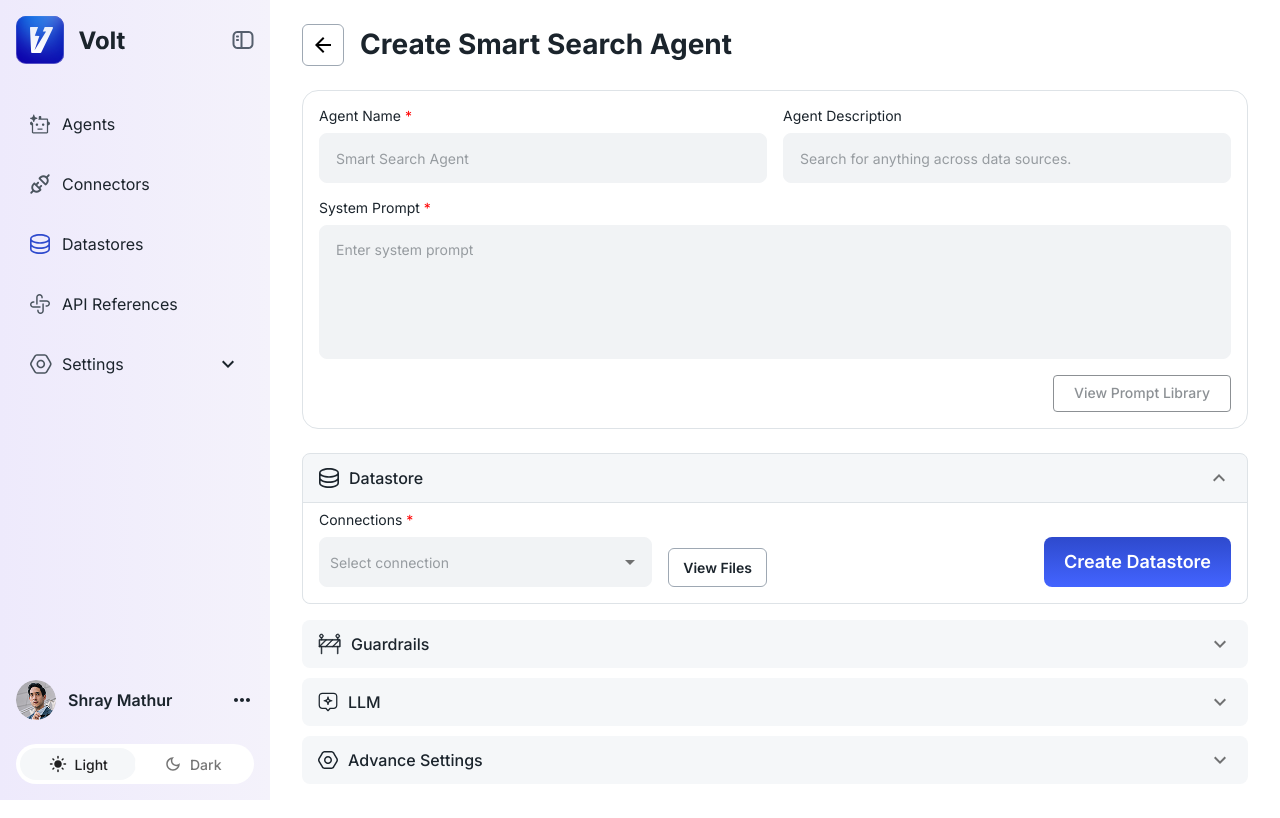
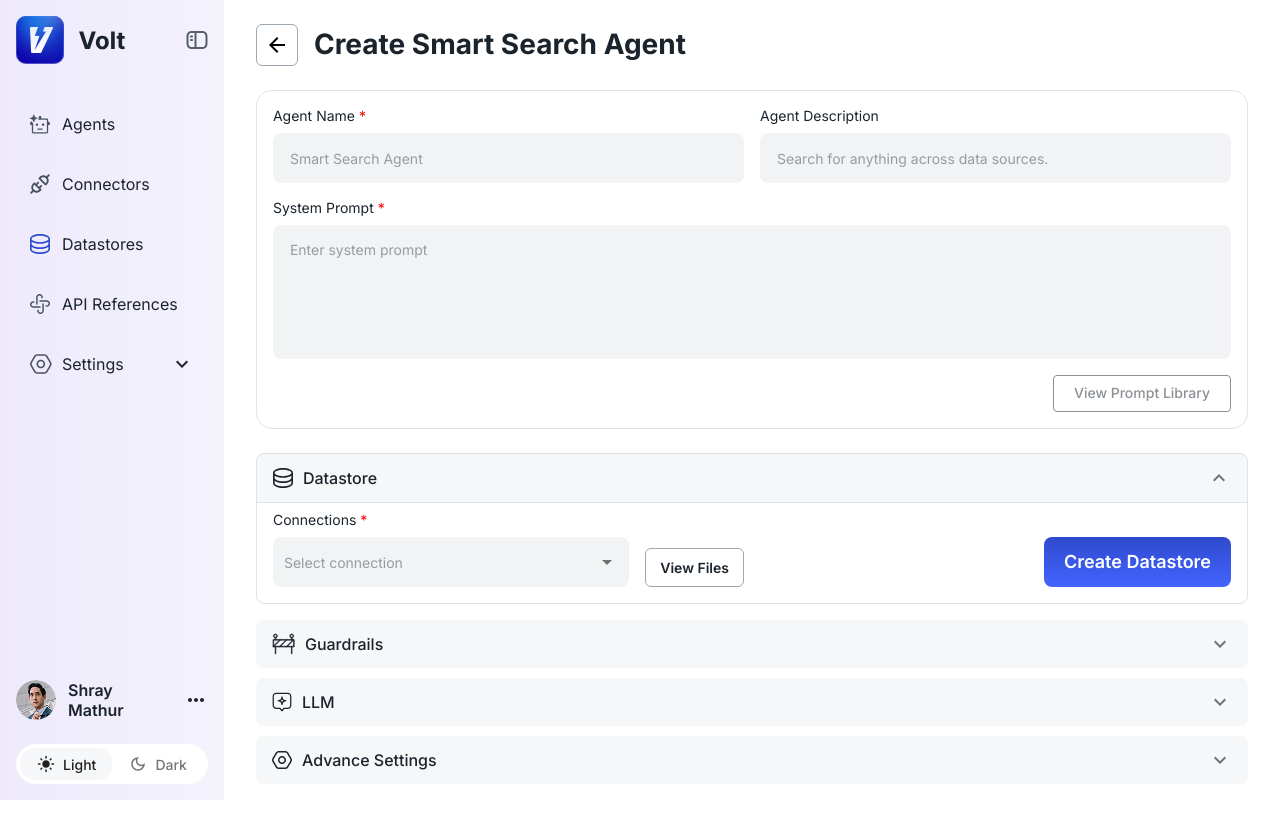
Before and after one commit to sonasantosh/volt, a React (Vite) app: page /agent/create in a window 1280 px wide. Built offline with nearby package versions, Linux system fonts and the light colour scheme.

Commit message:
UI Changes

```diff
--- a/src/assets/css/style.scss
+++ b/src/assets/css/style.scss
@@ -237,7 +237,6 @@
 .main-wrapper {
     padding: 1.5rem 2rem;
     flex-grow: 1;
-    width: calc(100% - 16.875rem);
 }
 
 
```
